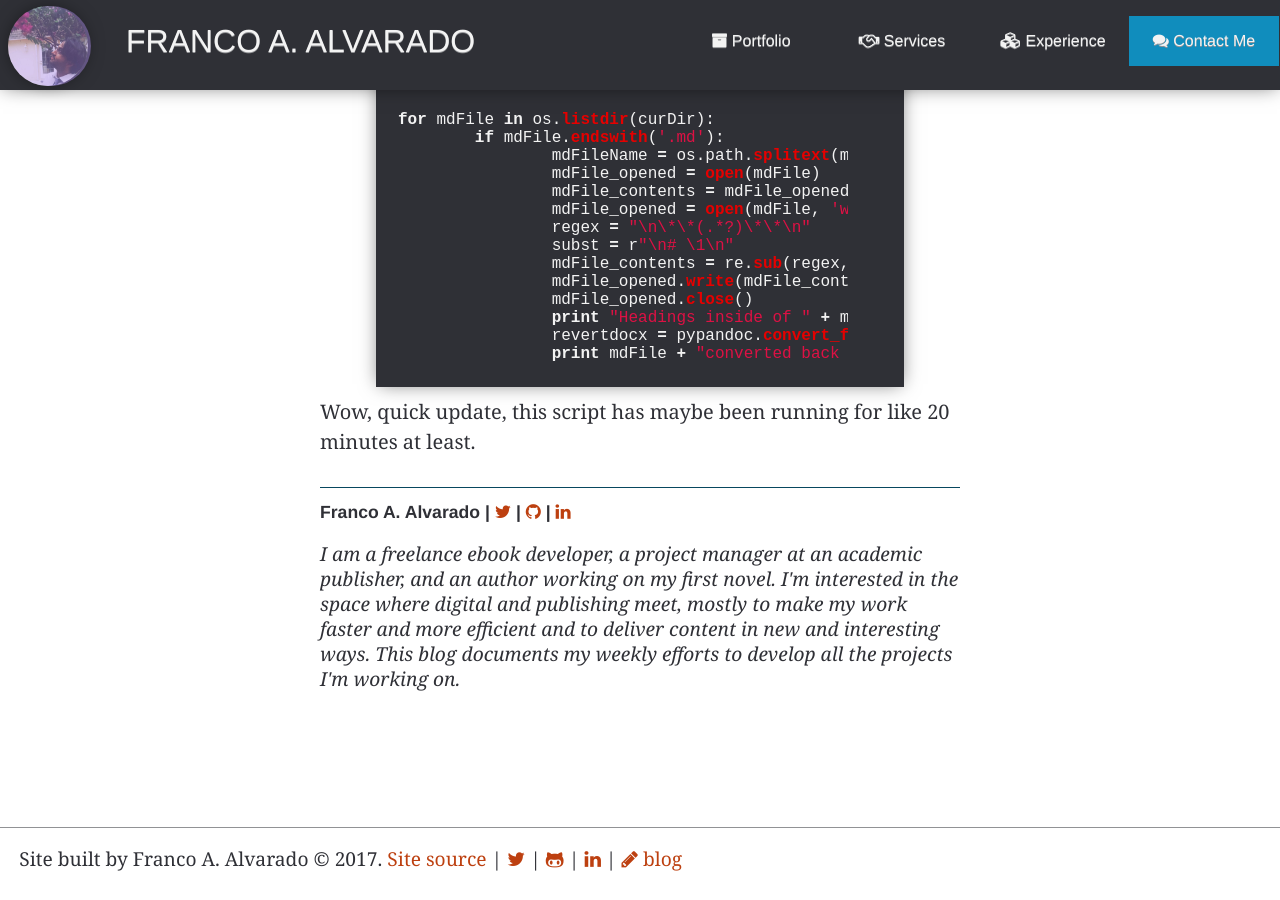
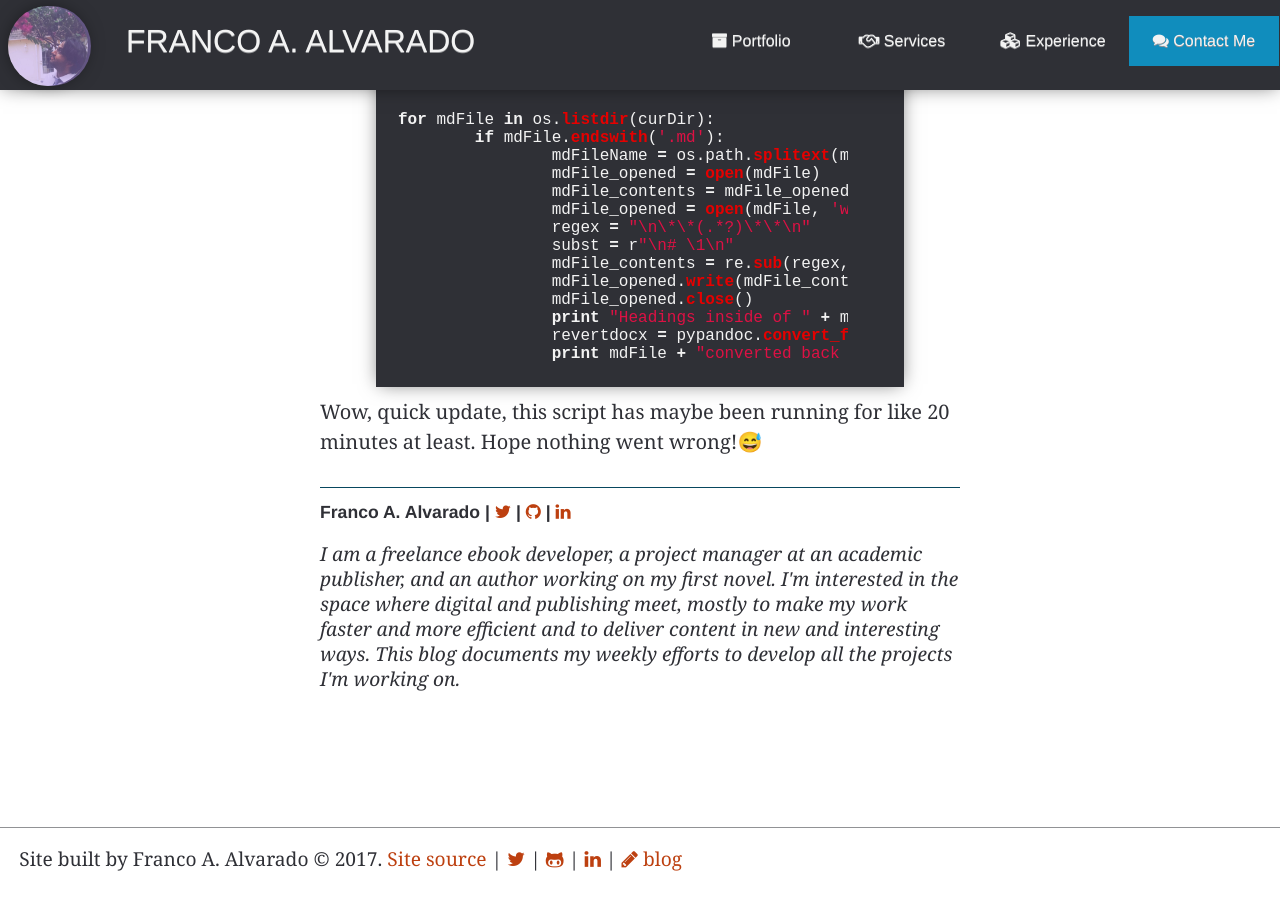
Before and after one commit to francopub/francopub.github.io, a Jekyll site: the page built from blog/_posts/2017-04-17-Sure-It-Took-Longer.md, in a window 1280 px wide and 900 px high, scrolled down 1540 px. Built offline with Jekyll 4.4.1, drawn with Linux system fonts in a browser that asks for light colours; some web fonts are replaced.

Commit message:
Updated 2017-04-17-Sure-It-Took-Longer.md

```diff
--- a/blog/_posts/2017-04-17-Sure-It-Took-Longer.md
+++ b/blog/_posts/2017-04-17-Sure-It-Took-Longer.md
@@ -52,4 +52,4 @@ for mdFile in os.listdir(curDir):
 
 {% endhighlight %}
 
-Wow, quick update, this script has maybe been running for like 20 minutes at least.
+Wow, quick update, this script has maybe been running for like 20 minutes at least. Hope nothing went wrong!😅
```
